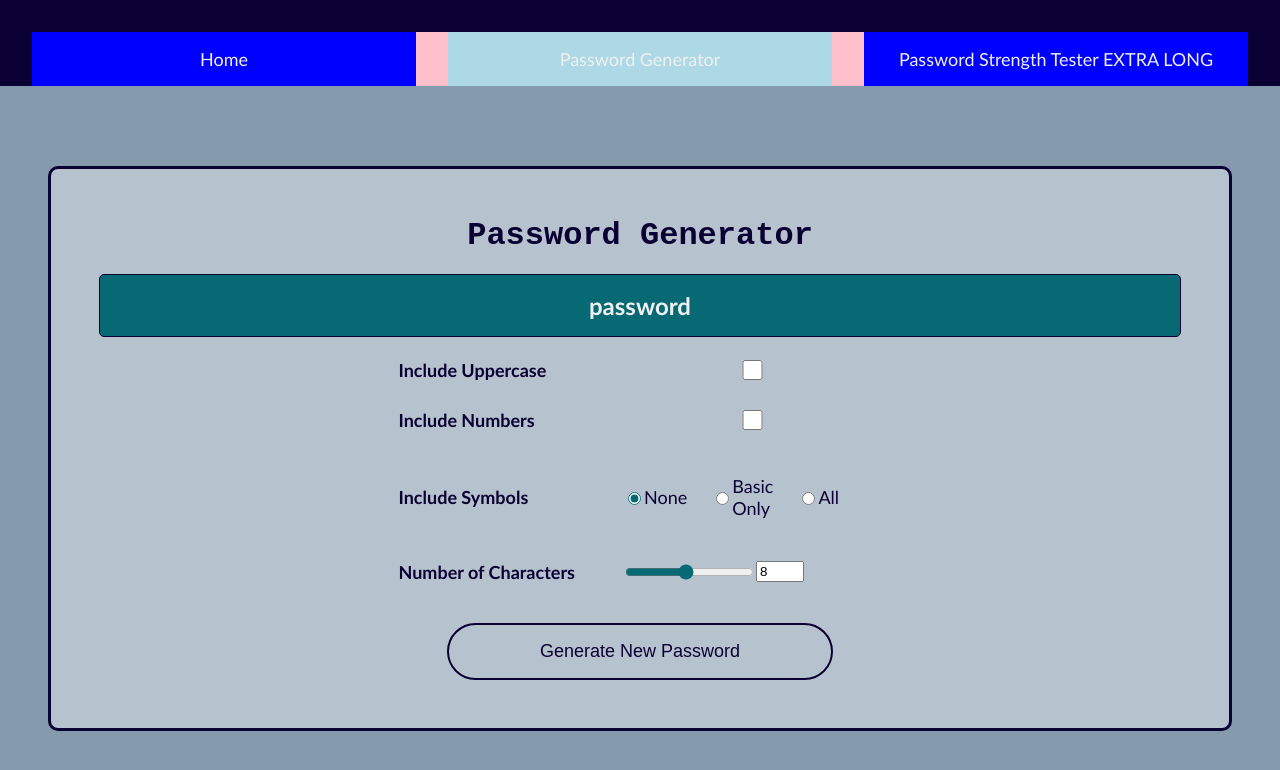
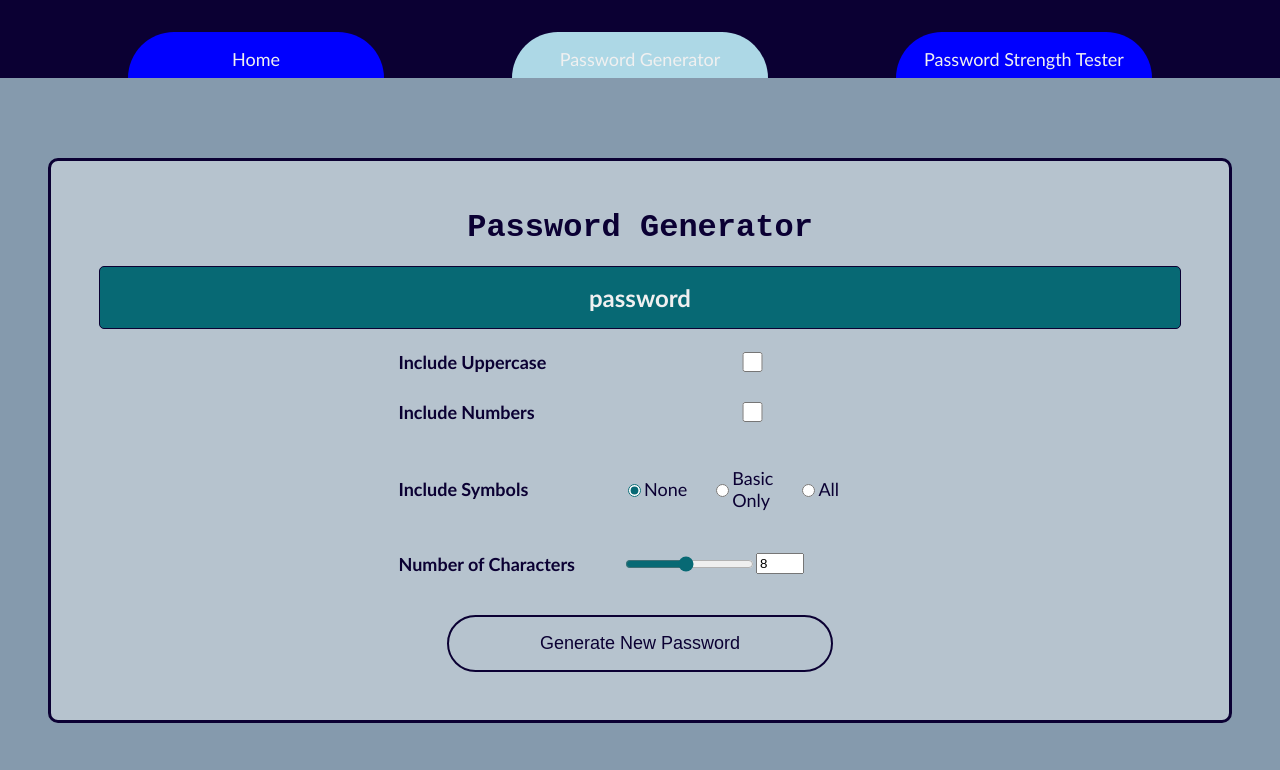
Before and after one commit to em-nam-cs/pw-generator, a plain HTML site: page generator.html in a window 1280 px wide. Drawn offline with Linux system fonts and the light colour scheme.

Commit message:
Shape and flex sizing of tabs nav bar

```diff
--- a/generator.html
+++ b/generator.html
@@ -29,7 +29,7 @@
                     </li>
                     <li>
                         <a href="tester.html"
-                            >Password Strength Tester EXTRA LONG</a
+                            >Password Strength Tester</a
                         >
                     </li>
                 </ul>
--- a/styles.css
+++ b/styles.css
@@ -13,6 +13,7 @@
     --nav-background: var(--body-text-color);
     --pw-text-color: #f0f0f0;
     --nav-text-color: var(--pw-text-color);
+    --tab-radius: 100vw 100vw 0 0;
 }
 
 body {
@@ -47,15 +48,19 @@ nav {
 }
 
 .nav-list {
-    background-color: pink;
-    display: grid;
-    grid-template-columns: repeat(3, 1fr);
+    /* background-color: pink; */
+    /* display: grid; */
+    /* grid-template-columns: repeat(3, 1fr); */
+    display: flex;
+    justify-content: space-evenly;
+    align-items: flex-end;
+
     gap: 2rem;
     margin: 2rem 2rem;
     margin-bottom: 0;
     padding: 0;
 
-    align-items: center;
+    /* align-items: center; */
     list-style: none;
 }
 
@@ -64,17 +69,22 @@ nav {
     /* background-color: purple; */
     text-decoration: none;
     display: block;
-    padding: 1rem 0;
+    padding: 1rem 1rem 0.5rem 1rem;
+    border-radius: var(--tab-radius);
 }
 
 .nav-list li {
     text-align: center;
     background-color: blue;
     height: 100%;
+    min-width: 20vw;
+    /* padding: 0 1rem; */
+    border-radius: var(--tab-radius);
 
-    /*grid to center text vertically*/
-    display: grid;
-    align-items: center;
+
+    /*grid to center text vertically*/ /*Not needed if using flex box????*/
+    /* display: grid; */
+    /* align-items: end; */
 }
 
 .nav-list li.active {
```
